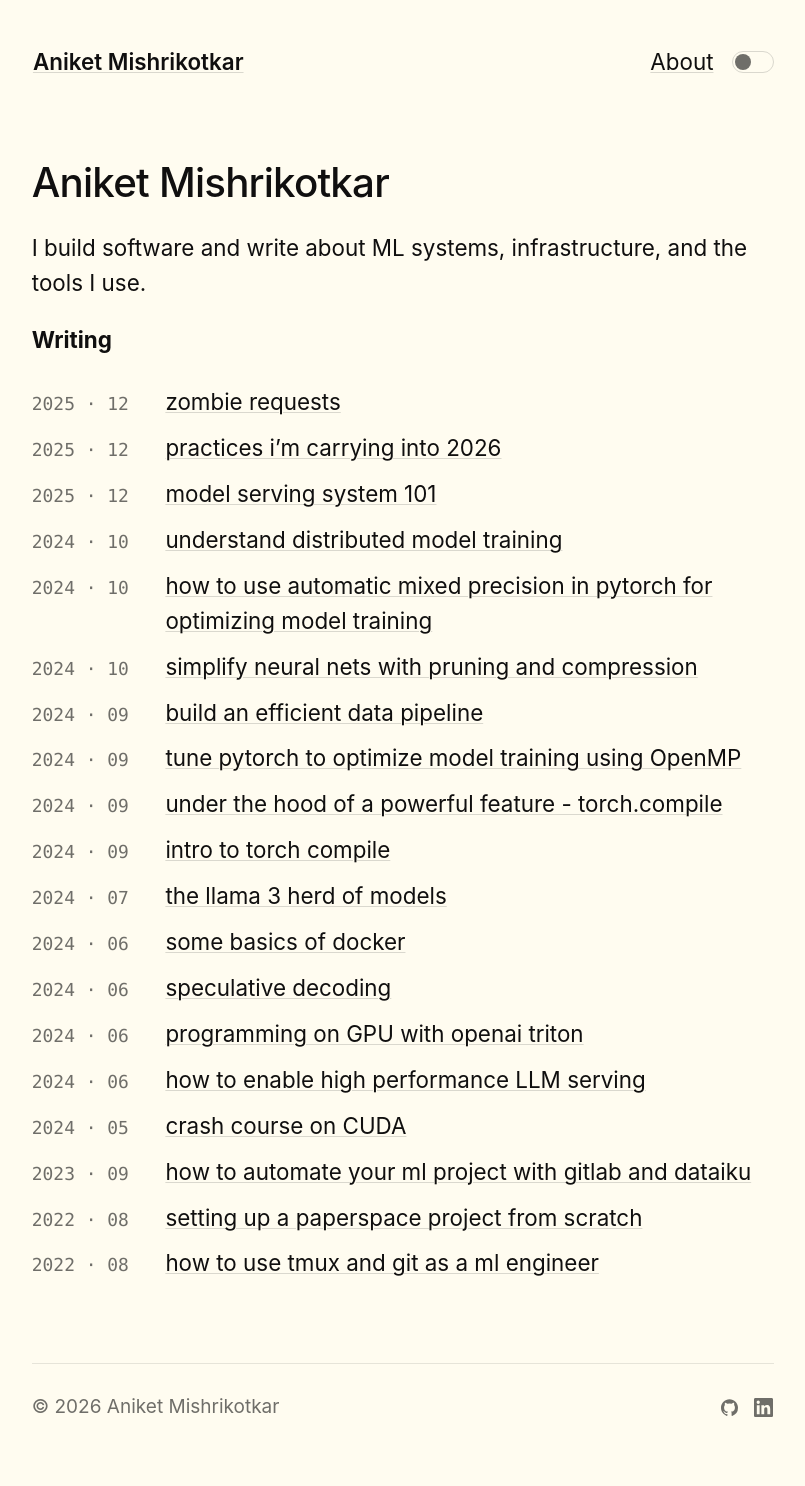
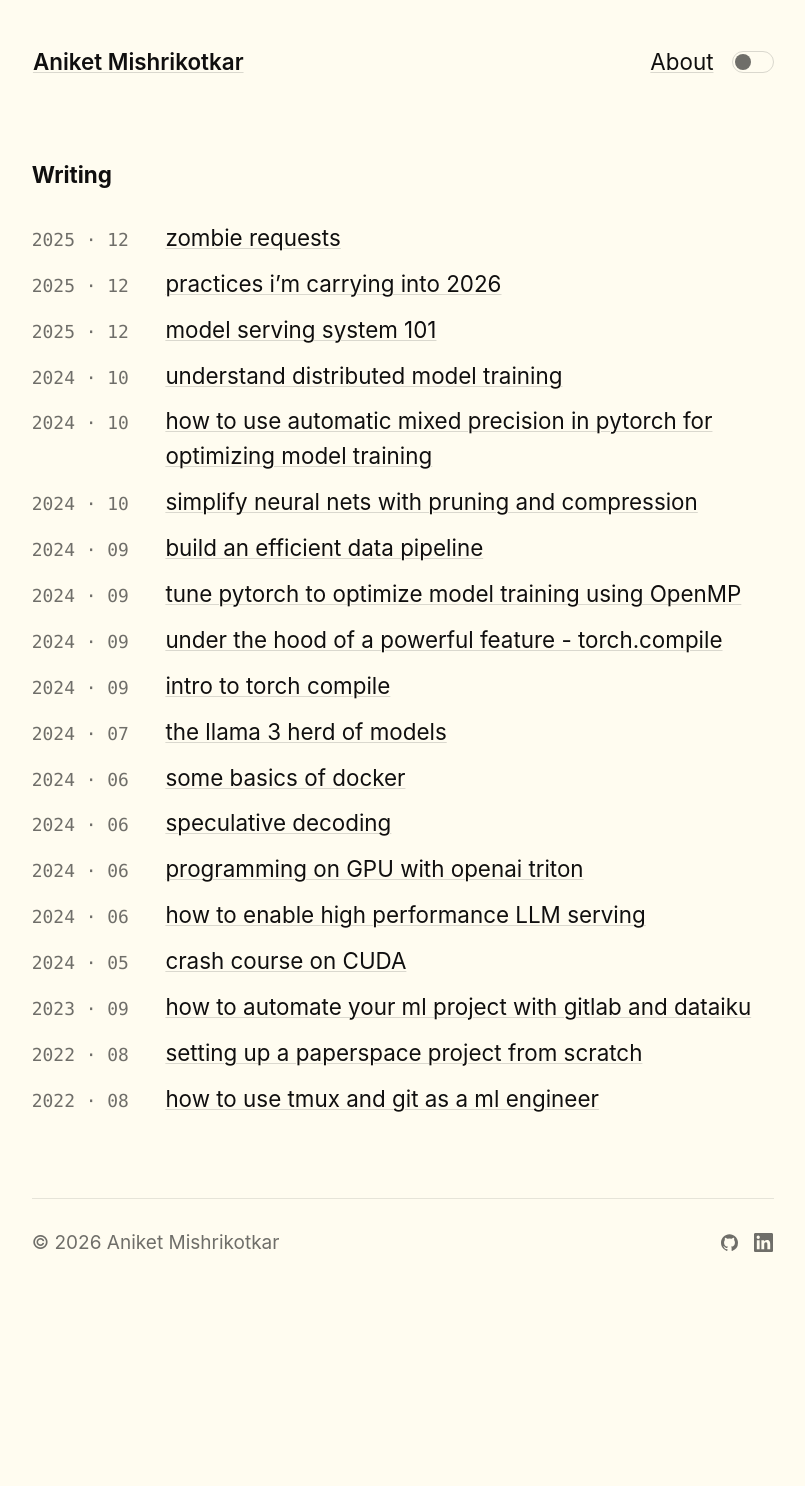
Before and after one commit to aniketmi00/aniketmi00.github.io, a Jekyll site: the page built from _pages/index.md, in a window 1280 px wide. Shown: the whole page, without its empty margins (237-1042 px from the left). Built offline with Jekyll 4.4.1, drawn with Linux system fonts in a browser that asks for light colours; after the commit the page ends 1321 px from its top, so only the background shows below that.

Commit message:
Update index.md

```diff
--- a/_pages/index.md
+++ b/_pages/index.md
@@ -4,10 +4,6 @@ title: Home
 id: home
 permalink: /
 ---
-
-# Aniket Mishrikotkar
-
-I build software and write about ML systems, infrastructure, and the tools I use.
 
 <strong>Writing</strong>
 
```
